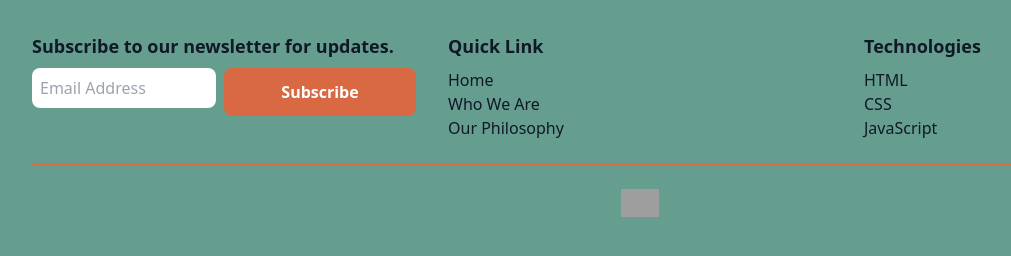
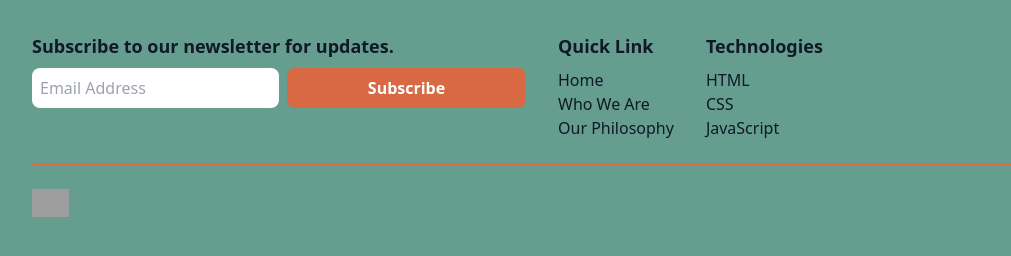
Before and after one commit to Wendy002/NOXNGC450_WF02401_GroupA_NoxoloNgcobo_SDF09, a website: page build/index.html in a window 1280 px wide. Shown: the whole page, without its empty margins (0-1011 px from the left). Drawn offline with nearby package versions, Linux system fonts and the light colour scheme; grey boxes are pictures that could not be loaded.

Commit message:
Update footer to use flex

```diff
--- a/build/index.html
+++ b/build/index.html
@@ -11,16 +11,17 @@
 </head>
 <body >
     <footer class="bg-green-custom  p-8 min-h-screen">
-        <div class="container mx-auto grid grid-cols-1 sm:grid-cols-2 md:grid-cols-3 lg:grid-cols-3 gap-8">
+        <div class="container mx-auto flex flex-wrap sm:flex-col-1 md:grid-cols-2 lg:grid-cols-3 gap-8">
             <div class="mb-8 md:mb-0 flex flex-col">
                 <h2 class="text-lg mb-2 text-gray-900 font-semibold" >Subscribe to our newsletter for updates.</h2>
-                <div class="grid grid-cols-1 sm:grid-cols-1 md:grid-cols-2 ">
-                    <input id="email" type="text" placeholder="Email Address" class=" input-custom p-2 mb-2 md:mr-2 w-full md:w-auto">
+                <div class="grid grid-cols-1 sm:grid-cols-1 md:grid-cols-2 space-y-2 md:space-y-0 md:space-x-2">
+                    <input id="email" type="text" placeholder="Email Address" class=" input-custom p-2  w-full ">
                     <button class="btn-orange-custom py-2 px-4 text-white font-semibold w-full md:w-auto">
                         Subscribe
                     </button>
                 </div>
             </div>
+
             <div>
                 <h3 class="text-gray-900 text-lg mb-2 font-semibold" >Quick Link</h3>
                 <ul class="text-gray-900">
@@ -29,7 +30,8 @@
                     <li><a href="#">Our Philosophy</a></li>
                 </ul>
             </div>
-            <div>
+
+            <div >
                 <h3 class=" text-lg mb-2 text-gray-900 font-semibold ">Technologies</h3>
                 <ul class="text-gray-900">
                     <li><a href="#">HTML</a></li>
@@ -41,7 +43,7 @@
         </div>
         <hr class="my-6 border-[#d86943]">
 
-        <div class="flex justify-center">
+        <div class="flex justify-start">
             <a href="#">
                 <img class="w-auto h-7" src="https://codespace-assets.global.ssl.fastly.net/wp/assets/website/codespace-primary-logo-light.svg" alt="">
             </a>
--- a/package.json
+++ b/package.json
@@ -102,6 +102,6 @@
     "prettier": "npx prettier --write **/*.html"
   },
   "keywords": [],
-  "author": "",
+"author": "",
   "license": "ISC"
 }
```
